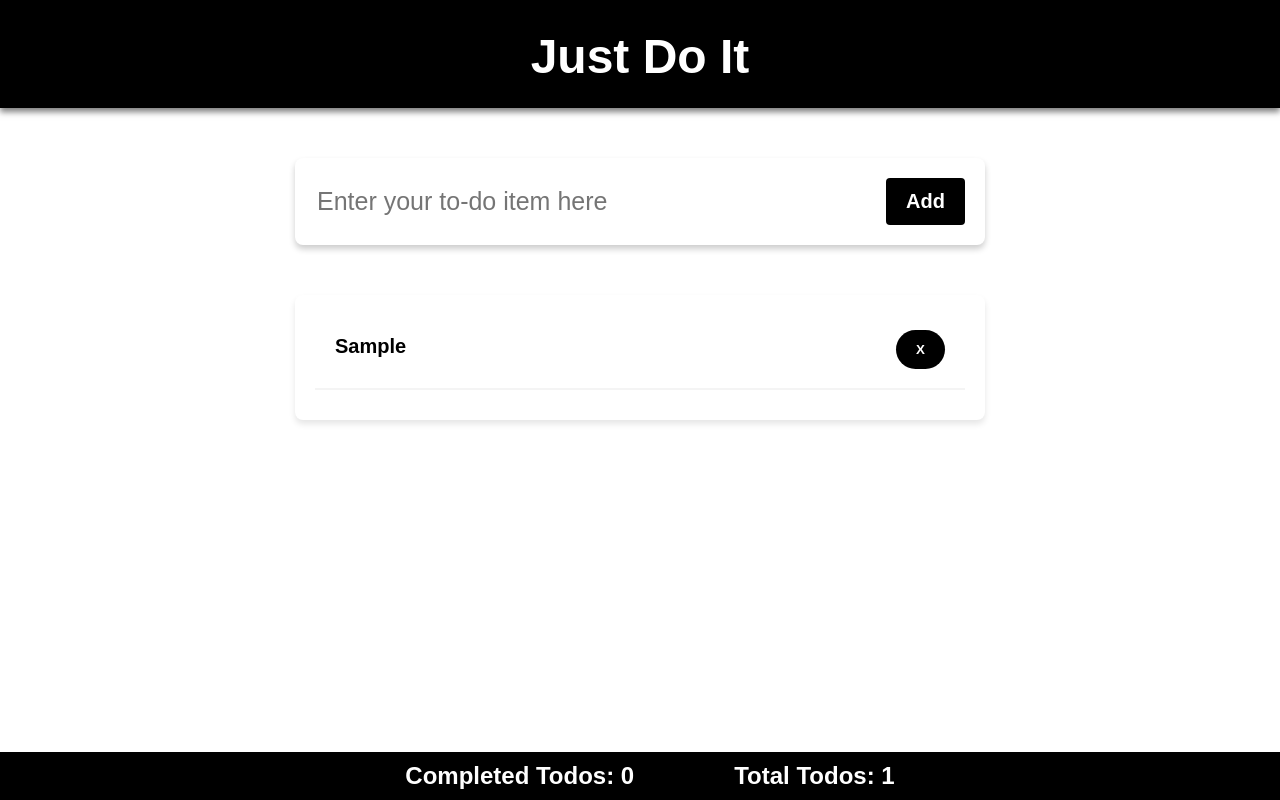
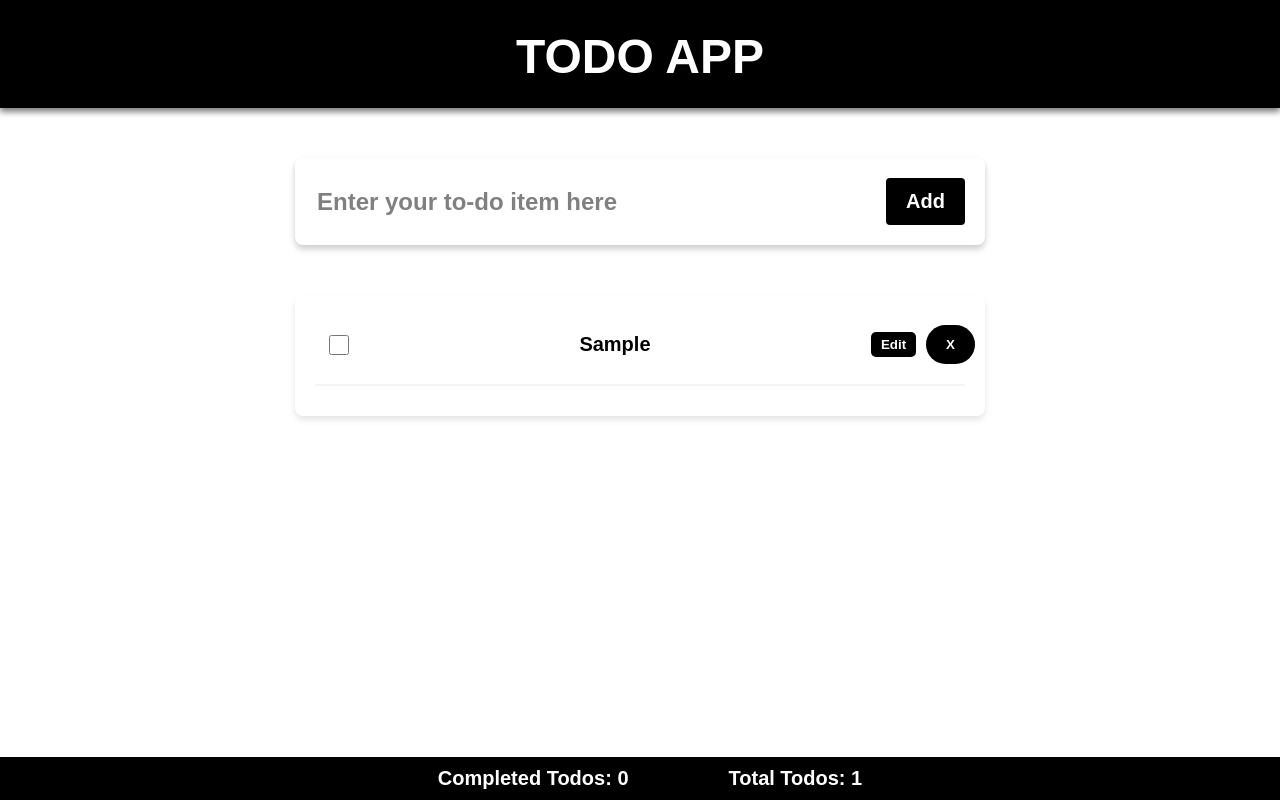
Before and after one commit to emmanueljohnsonpy/ToDo_WebApp, a React (Vite) app: page / in a window 1280 px wide. Both pictures are taken after typing "Sample" into the empty fields and a click on the button "Add". Built offline with nearby package versions, Linux system fonts and the light colour scheme.

Commit message:
todo app completed

```diff
--- a/src/App.jsx
+++ b/src/App.jsx
@@ -1,7 +1,13 @@
+import React, { useEffect } from "react";
 import Header from "./components/Header";
 import Todo from "./components/Todo";
 import "./App.css";
+
 function App() {
+  useEffect(() => {
+    document.title = "My Todo App";
+  }, []);
+
   return (
     <div className="App">
       <Header />
--- a/src/components/Form.jsx
+++ b/src/components/Form.jsx
@@ -7,8 +7,20 @@ export default function Form({ todos, setTodos }) {
 
   function handleSubmit(e) {
     e.preventDefault();
-    setTodos([...todos, todo]);
-    setTodo({ name: "", done: false });
+
+    if (
+      todo.name.trim() !== "" &&
+      !todos.some(
+        (t) => t.name.toLowerCase() === todo.name.trim().toLowerCase()
+      )
+    ) {
+      setTodos([...todos, todo]);
+      setTodo({ name: "", done: false });
+    } else if (todo.name.trim() === "") {
+      alert("Please enter a valid todo item.");
+    } else {
+      alert("This todo item already exists.");
+    }
   }
   return (
     <form className={styles.todoform} onSubmit={handleSubmit}>
--- a/src/components/Header.jsx
+++ b/src/components/Header.jsx
@@ -1,5 +1,5 @@
 import styles from "./header.module.css";
 
 export default function Header() {
-  return <div className={styles.header}>Just Do It</div>;
+  return <div className={styles.header}>TODO APP</div>;
 }
--- a/src/components/TodoItem.jsx
+++ b/src/components/TodoItem.jsx
@@ -1,34 +1,99 @@
+import { useState } from "react";
 import styles from "./todoitem.module.css";
 
 export default function TodoItem({ item, todos, setTodos }) {
+  const [isEditing, setIsEditing] = useState(false);
+  const [newName, setNewName] = useState(item.name);
+
   function handleDelete(item) {
     console.log("Delete button clicked", item);
     setTodos(todos.filter((todo) => todo !== item));
   }
-  function handleClick(name) {
+
+  function handleCheckboxChange(name) {
     setTodos(
       todos.map((todo) =>
         todo.name === name ? { ...todo, done: !todo.done } : todo
       )
     );
   }
+
+  function handleEditChange(event) {
+    setNewName(event.target.value);
+  }
+
+  function handleSaveEdit() {
+    const trimmedNewName = newName.trim(); // Remove leading and trailing spaces
+
+    if (trimmedNewName === "") {
+      alert("Please enter a valid name. The name cannot be empty.");
+      return;
+    }
+
+    const isNameExists = todos.some(
+      (todo) => todo.name === trimmedNewName && todo.name !== item.name
+    );
+    if (isNameExists) {
+      alert("This name already exists. Please choose a different name.");
+      return;
+    }
+
+    setTodos(
+      todos.map((todo) =>
+        todo.name === item.name ? { ...todo, name: trimmedNewName } : todo
+      )
+    );
+    setIsEditing(false);
+  }
+
   const completed = item.done ? styles.completed : "";
+
   return (
     <div className={styles.item}>
       <div className={styles.itemName}>
-        <span className={completed} onClick={() => handleClick(item.name)}>
-          {item.name}
-        </span>
-        <span>
+        <input
+          type="checkbox"
+          className={styles.checkbox}
+          checked={item.done}
+          onChange={() => handleCheckboxChange(item.name)}
+        />
+        {isEditing ? (
+          <input
+            type="text"
+            value={newName}
+            onChange={handleEditChange}
+            className={styles.editInput}
+          />
+        ) : (
+          <span
+            className={completed}
+            onClick={() => handleCheckboxChange(item.name)}
+          >
+            {item.name}
+          </span>
+        )}
+        <div className={styles.buttons}>
+          {isEditing ? (
+            <button onClick={handleSaveEdit} className={styles.saveButton}>
+              Save
+            </button>
+          ) : (
+            <button
+              onClick={() => setIsEditing(true)}
+              className={styles.editButton}
+            >
+              Edit
+            </button>
+          )}
           <button
             onClick={() => handleDelete(item)}
             className={styles.deleteButton}
           >
             X
           </button>
-        </span>
+        </div>
       </div>
-      <hr className={styles.line}></hr>
+      <hr className={styles.line} />
     </div>
   );
 }
--- a/src/components/TodoList.jsx
+++ b/src/components/TodoList.jsx
@@ -7,14 +7,18 @@ export default function TodoList({ todos, setTodos }) {
   return (
     <div className={styles.list}>
       {console.log({ todos })}
-      {sortedTodos.map((item) => (
+      {sortedTodos.length === 0 ? (
+        <h1>No tasks added yet.</h1>
+      ) : (
+        sortedTodos.map((item) => (
           <TodoItem
             key={item.name}
             item={item}
             todos={todos}
             setTodos={setTodos}
           />
-      ))}
+        ))
+      )}
     </div>
   );
 }
--- a/src/components/footer.module.css
+++ b/src/components/footer.module.css
@@ -1,7 +1,7 @@
 .footer {
   position: fixed;
   bottom: 0;
-  font-size: 1.5em;
+  font-size: 20px;
   font-weight: bold;
   text-align: center;
   width: 100%;
--- a/src/components/form.module.css
+++ b/src/components/form.module.css
@@ -14,9 +14,16 @@
   color: black;
   font-size: 25px;
 }
+.modernInput::placeholder {
+  color: gray;
+  font-size: 24px;
+  font-weight: bold;
+}
+
 .modernInput:focus {
   outline: none;
 }
+
 .modernButton {
   display: inline-block;
   border: none;
@@ -27,7 +34,19 @@
   cursor: pointer;
   font-size: 20px;
   font-weight: bold;
+  transition: background-color 0.3s, transform 0.3s;
 }
+
+.modernButton:hover {
+  background-color: green;
+  transform: scale(1.1);
+}
+
+.modernButton:active {
+  background-color: black;
+  transform: scale(1);
+}
+
 .inputContainer {
   display: flex;
 }
--- a/src/components/todoitem.module.css
+++ b/src/components/todoitem.module.css
@@ -3,29 +3,113 @@
   color: black;
   font-size: 20px;
   margin: 0 auto;
+  word-wrap: break-word;
 }
 
 .itemName {
+  display: flex;
+  justify-content: space-between;
+  align-items: center;
   font-weight: bold;
-  padding: 20px;
+  padding: 10px;
+  width: 100%;
+  flex-wrap: nowrap;
 }
 
 .line {
   border: 1px solid #f4f4f4;
+  margin-top: 10px;
+}
+
+.completed {
+  text-decoration: line-through;
+  color: gray;
+}
+
+.checkbox {
+  width: 20px;
+  height: 20px;
+  margin-right: 10px;
+  cursor: pointer;
+}
+
+.buttons {
+  display: flex;
+  align-items: center;
+  gap: 10px;
+  flex-shrink: 0;
 }
 
 .deleteButton {
-  float: right;
   padding: 12px 20px;
   border: none;
   background-color: black;
   color: white;
-  margin-top: -5px;
   border-radius: 35px;
   font-weight: bold;
   cursor: pointer;
+  transition: background-color 0.3s ease, transform 0.2s ease;
 }
 
-.completed {
-  text-decoration: line-through;
+.deleteButton:hover {
+  background-color: #d9534f;
+  transform: scale(1.1);
 }
+
+.editInput {
+  font-size: 20px;
+  padding: 5px;
+  margin-right: 10px;
+  border: 1px solid #ccc;
+  border-radius: 5px;
+  width: 100%;
+  min-width: 150px;
+  flex-grow: 1;
+  white-space: normal;
+}
+
+.editButton {
+  padding: 5px 10px;
+  border: none;
+  background-color: black;
+  color: white;
+  border-radius: 5px;
+  font-weight: bold;
+  cursor: pointer;
+  transition: background-color 0.3s ease;
+}
+
+.editButton:hover {
+  background-color: #f3c13a;
+  transform: scale(1.1);
+}
+
+.editButton:focus {
+  outline: none;
+}
+
+.saveButton {
+  padding: 5px 10px;
+  border: none;
+  background-color: #28a745;
+  color: white;
+  border-radius: 5px;
+  font-weight: bold;
+  cursor: pointer;
+  transition: background-color 0.3s ease;
+}
+
+.saveButton:hover {
+  background-color: #218838;
+}
+
+.saveButton:focus {
+  outline: none;
+}
+
+.itemName span {
+  display: block;
+  max-width: calc(100% - 50px);
+  overflow: hidden;
+  white-space: normal;
+}
--- a/src/components/todolist.module.css
+++ b/src/components/todolist.module.css
@@ -6,4 +6,12 @@
   margin: 0 auto;
   padding: 20px;
   margin-top: 50px;
+  margin-bottom: 100px;
 }
+
+.list h1 {
+  color: gray;
+  font-size: 24px;
+  font-weight: bold;
+  text-align: center;
+}
```
Lines whose indentation alone changed are shown as unchanged.
